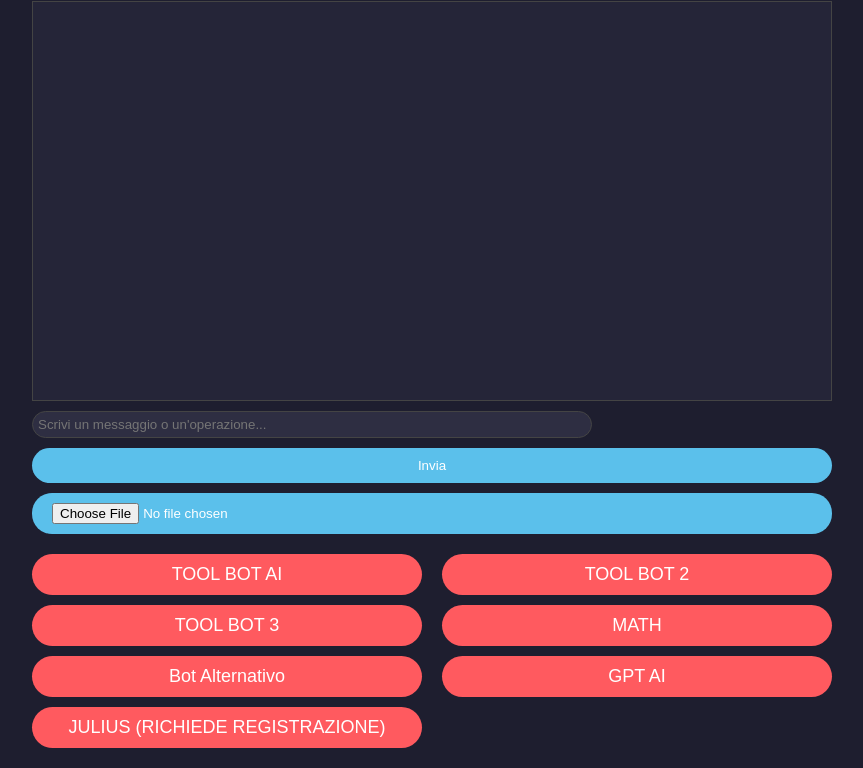
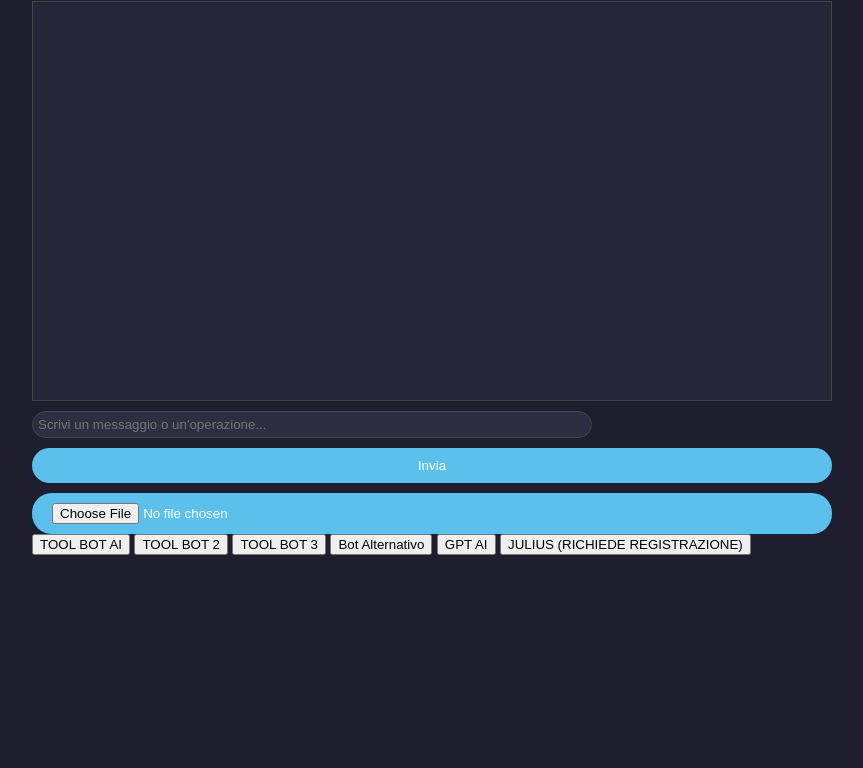
Before and after one commit to gfcshopsite/chabotai, a plain HTML site: page index.html in a window 1280 px wide. Shown: the part 99-867 px from the top of the page, without its empty margins (208-1071 px from the left). After the commit the page ends 800 px from the top, so only its background shows below. Drawn offline with Linux system fonts and the light colour scheme.

Commit message:
Update index.html

```diff
--- a/index.html
+++ b/index.html
@@ -24,28 +24,25 @@
 
 <!-- Aggiunta di bottoni per vari tool -->
     <!-- Aggiunta di bottoni per vari tool -->
-    <div class="button-container">
-    <button class="chatbot-link" onclick="window.location.href='https://math.bot/it/app/3e64fe1f522de132af39e1d9da526a5f';">
+   <button class="chatbot-link" onclick="window.open('https://math.bot/it/app/3e64fe1f522de132af39e1d9da526a5f', '_blank');">
     TOOL BOT AI
 </button>
-    <button class="chatbot-link" onclick="window.location.href='https://mymathsolver.ai/it/app/d99ab4fccd1c3d49b91fc46ff1dda764';">
+<button class="chatbot-link" onclick="window.open('https://mymathsolver.ai/it/app/d99ab4fccd1c3d49b91fc46ff1dda764', '_blank');">
     TOOL BOT 2
 </button>
-    <button class="chatbot-link" onclick="window.location.href='https://math.now/it/app/d5b5cccfaa1f2d3fb960c9e1f1a8f85f';">
+<button class="chatbot-link" onclick="window.open('https://math.now/it/app/d5b5cccfaa1f2d3fb960c9e1f1a8f85f', '_blank');">
     TOOL BOT 3
 </button>
-    <button class="chatbot-link" onclick="window.location.href='https://math.now/it/app/d5b5cccfaa1f2d3fb960c9e1f1a8f85f';">
-        MATH
-   </button>
-    <button class="chatbot-link" onclick="window.location.href='https://www.hotbot.com/';">
+<button class="chatbot-link" onclick="window.open('https://www.hotbot.com/', '_blank');">
     Bot Alternativo
 </button>
-    <button class="chatbot-link" onclick="window.location.href='https://math-gpt.org/';">
+<button class="chatbot-link" onclick="window.open('https://math-gpt.org/', '_blank');">
     GPT AI
 </button>
-          <button class="chatbot-link" onclick="window.location.href='https://julius.ai/home/ai-math?id=4fb1f3e7-ffc8-46b5-ac27-53e10a88495d';">
+<button class="chatbot-link" onclick="window.open('https://julius.ai/home/ai-math?id=4fb1f3e7-ffc8-46b5-ac27-53e10a88495d', '_blank');">
     JULIUS (RICHIEDE REGISTRAZIONE)
 </button>
+
 
 
 </div>
```
Lines whose indentation alone changed are shown as unchanged.
